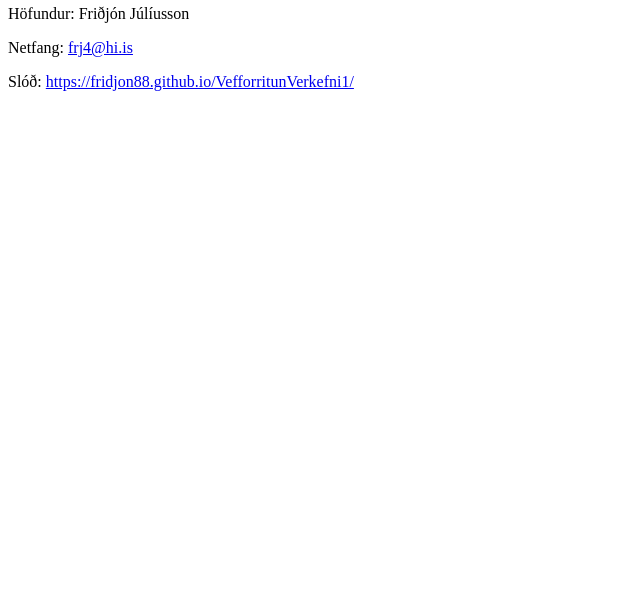
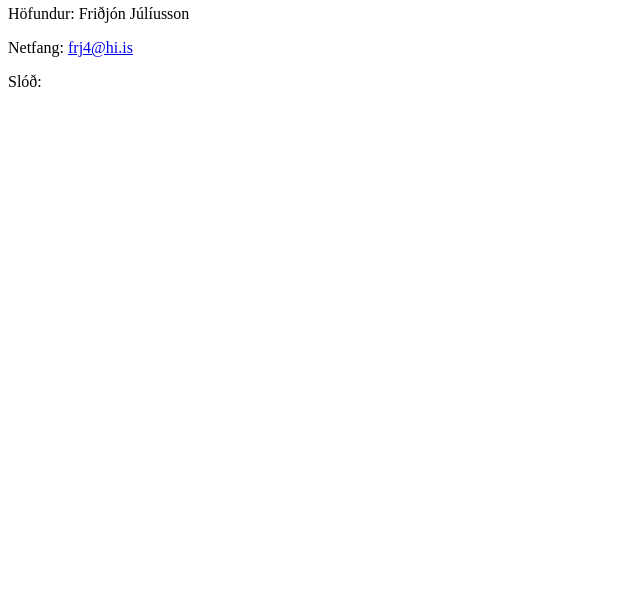
Before and after one commit to fridjon88/VefforritunVerkefni2, a plain HTML site: page index.html in a window 1280 px wide. Shown: the part 196-800 px from the top of the page, without its empty margins (0-640 px from the left). Drawn offline with Linux system fonts and the light colour scheme.

Commit message:
bugfixes

```diff
--- a/index.html
+++ b/index.html
@@ -23,7 +23,9 @@
     <h2>Um síðuna</h2>
     <p>Höfundur: Friðjón Júlíusson</p>
     <p>Netfang: <a href="malito:frj4@hi.is">frj4@hi.is</a></p>
-    <p>Slóð: <a href="https://fridjon88.github.io/VefforritunVerkefni1/">https://fridjon88.github.io/VefforritunVerkefni1/</a></p>
+    <p>Slóð:
+      <a href="https://fridjon88.github.io/VefforritunVerkefni1/"></a>
+    </p>
   </footer>
 </body>
 
```
Also changed, not shown: form.html (+2 -14 lines), medals.html (+5 -2 lines). Lines whose indentation alone changed are shown as unchanged.
